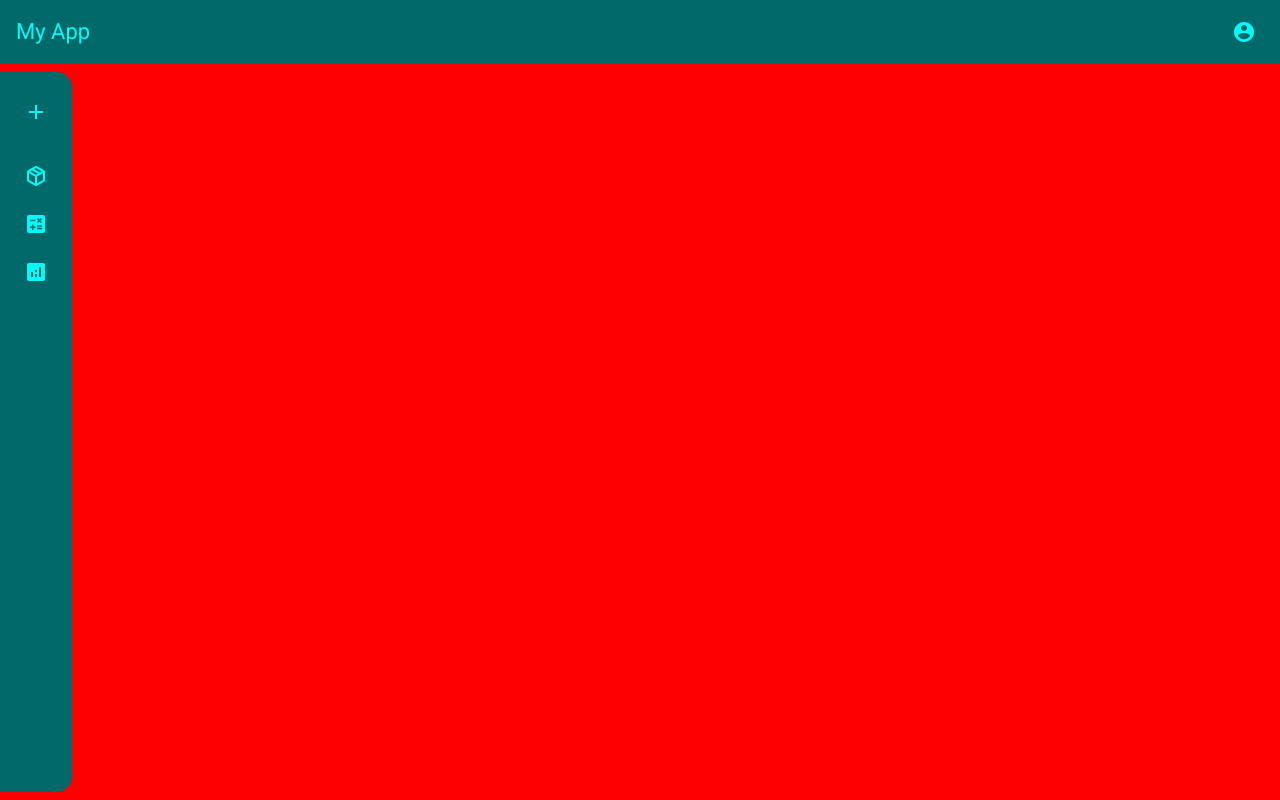
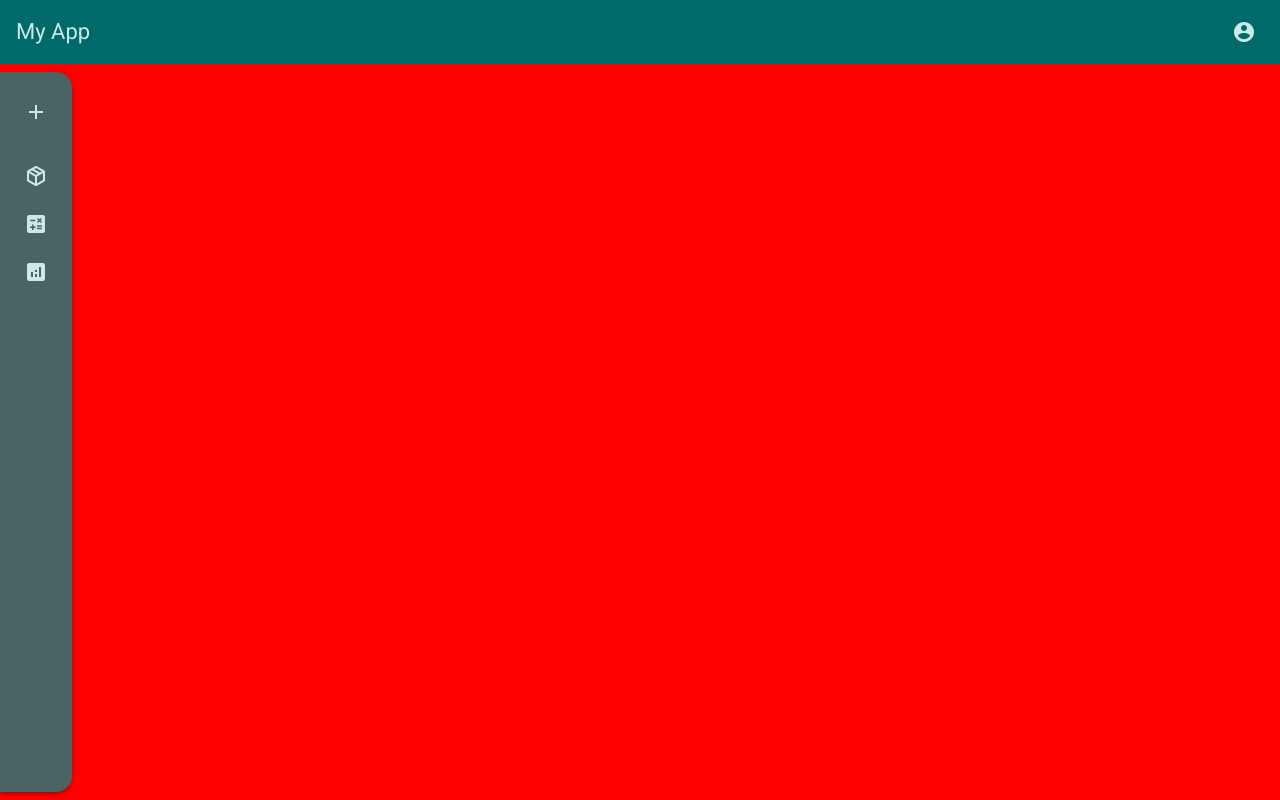
Before and after one commit to PatrickMisti/Delifhery, an Angular app: page / in a window 1280 px wide. Built offline with nearby package versions, Linux system fonts and the light colour scheme.

Commit message:
general style change

```diff
--- a/src/styles.scss
+++ b/src/styles.scss
@@ -173,35 +173,46 @@ body {
 
 @include layout-style;
 /************Layout-Flex-Style*************/
+
 /**************Icon-Button-Style****************/
-@mixin button-style {
-  button {
-    &:hover {
-      background-color: var(--mat-sys-surface-dim);
-      opacity: 0.6;
-      mat-icon {
-        color: var(--mat-sys-primary) !important;
-      }
-    }
-
-    mat-icon {
-      color: var(--mat-sys-primary-container) !important;
-    }
-  }
-}
-
+@include mat.icon-button-overrides((
+  icon-color: var(--mat-sys-secondary-container),
+  ripple-color: var(--mat-sys-primary),
+  state-layer-color: var(--mat-sys-primary-container),
+));
 /**************Icon-Button-Style****************/
 
 /************Toolbar-Style*************/
-mat-toolbar {
-  background: var(--mat-sys-primary) !important;
-  color: var(--mat-sys-primary-container) !important;
-  //border-radius: var(--mat-sys-corner-extra-large);
-  @include button-style;
-}
+@include mat.toolbar-overrides((
+  container-background-color: var(--mat-sys-primary),
+  container-text-color: var(--mat-sys-secondary-container),
+));
 /************Toolbar-Style*************/
 
+/**************Menu-Style****************/
+@include mat.menu-overrides((
+  container-color: var(--mat-sys-secondary),
+  item-label-text-color: var(--mat-sys-secondary-container),
+  item-icon-color: var(--mat-sys-on-secondary),
+));
+/**************Menu-Style****************/
+
 /**************NavBar-Style****************/
+
+@include mat.sidenav-overrides((
+  container-background-color: var(--mat-sys-secondary),
+  container-elevation-shadow: var(--mat-sys-level2)
+));
+
+@include mat.list-overrides((
+  list-item-label-text-color: var(--mat-sys-secondary-container),
+  list-item-leading-icon-color: var(--mat-sys-secondary-container),
+  list-item-hover-leading-icon-color: var(--mat-sys-primary-container),
+  list-item-hover-label-text-color: var(--mat-sys-primary-container),
+  list-item-hover-state-layer-color: var(--mat-sys-secondary-container),
+  list-item-hover-state-layer-opacity: .12,
+));
+
 .nav-bar {
   display: none !important;
 }
@@ -212,7 +223,6 @@ mat-sidenav-container {
   mat-sidenav {
     margin: 8px 0 8px 0;
     width: auto !important;
-    background-color: var(--mat-sys-primary) !important;
     padding: 8px;
 
     &:hover {
@@ -227,23 +237,7 @@ mat-sidenav-container {
       justify-content: center;
       padding-right: 0 !important;
 
-      &:hover {
-        background-color: var(--mat-sys-surface-dim);
-        opacity: 0.6;
-        box-shadow: var(--mat-sys-level2);
-
-        span,
-        mat-icon {
-          color: var(--mat-sys-primary) !important;
-        }
-      }
-
-      mat-icon {
-        color: var(--mat-sys-primary-container) !important;
-      }
-
       span {
-        color: var(--mat-sys-primary-container) !important;
         padding-right: 8px;
         display: none;
       }
@@ -278,15 +272,6 @@ mat-sidenav-content {
   }
 }
 /**************NavBar-Style****************/
-/**************Menu-Style****************/
-
-@include mat.menu-overrides((
-  container-color: var(--mat-sys-secondary),
-  item-label-text-color: var(--mat-sys-secondary-container),
-  item-icon-color: var(--mat-sys-on-secondary),
-));
-
-/**************Menu-Style****************/
 
 .test {
   position: absolute;
```
